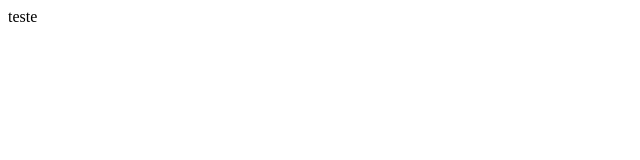
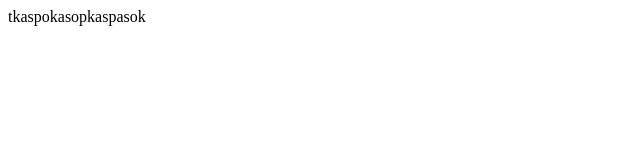
Before and after one commit to viniciusjns/xy-inc, a plain HTML site: page ZupWebService/web/index.html in a window 1280 px wide. Shown: the whole page, without its empty margins (0-640 px from the left). Drawn offline with Linux system fonts and the light colour scheme.

Commit message:
primeiro commit

```diff
--- a/ZupWebService/web/index.html
+++ b/ZupWebService/web/index.html
@@ -11,6 +11,6 @@ and open the template in the editor.
         <meta name="viewport" content="width=device-width, initial-scale=1.0">
     </head>
     <body>
-        <div>teste</div>
+        <div>tkaspokasopkaspasok</div>
     </body>
 </html>
```
